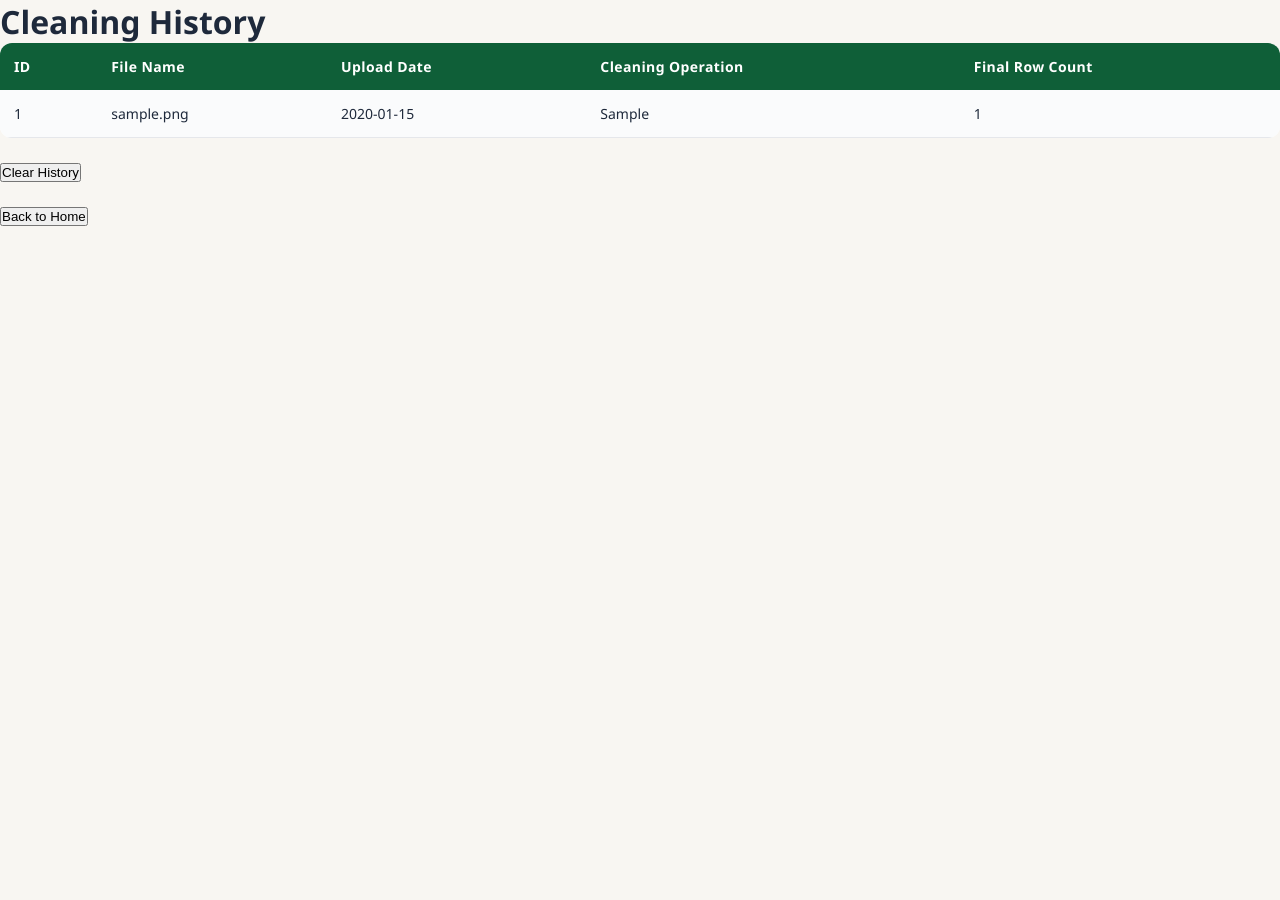
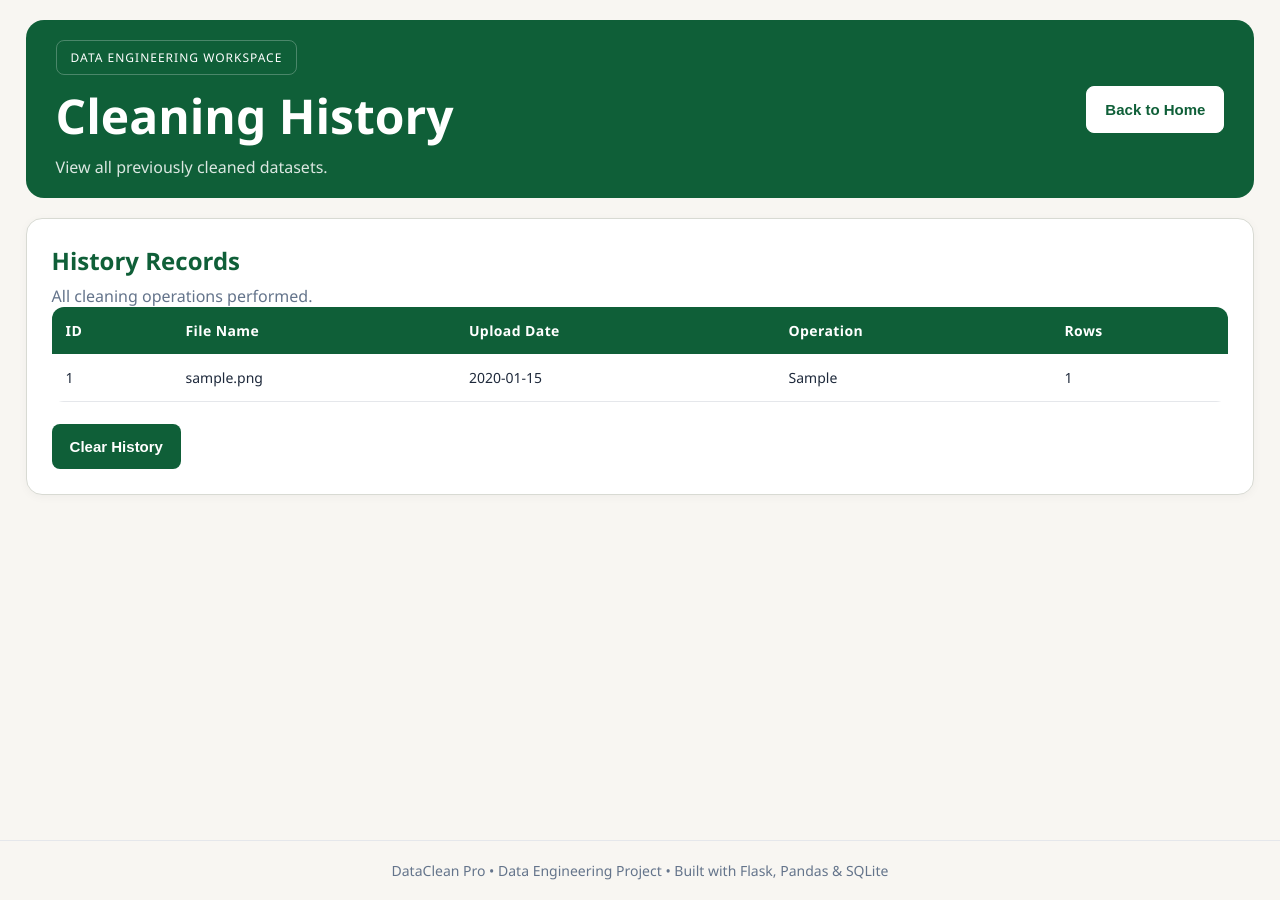
Before and after one commit to karthik-k11/DataClean-Pro, a Flask app: page /history in a window 1280 px wide. Before the commit the page ends 226 px from the top, so only its background shows below. Run offline with Flask 3, Linux system fonts and the light colour scheme; tables that the repository leaves empty hold one stand-in row (values such as "Sample post").

Commit message:
History page layouts updated

```diff
--- a/static/style.css
+++ b/static/style.css
@@ -730,3 +730,24 @@ input[type="file"]{
 
     padding:10px;
 }
+.footer{
+
+    margin-top:40px;
+
+    padding:20px;
+
+    text-align:center;
+
+    color:#64748B;
+
+    border-top:1px solid #E5E7EB;
+
+    font-size:14px;
+
+    background:#F8F6F2;
+}
+
+.footer p{
+
+    margin:0;
+}
--- a/templates/history.html
+++ b/templates/history.html
@@ -1,59 +1,147 @@
 <!DOCTYPE html>
 <html lang="en">
+
 <head>
+
     <meta charset="UTF-8">
     <meta name="viewport" content="width=device-width, initial-scale=1.0">
+
     <title>Cleaning History</title>
 
     <link rel="stylesheet" href="{{ url_for('static', filename='style.css') }}">
+
 </head>
+
 <body>
 
-<div class="container">
+<div class="page-wrapper">
 
-    <h1>Cleaning History</h1>
+<div class="dashboard">
 
-    <table class="table">
+    <header class="topbar">
 
-        <tr>
-            <th>ID</th>
-            <th>File Name</th>
-            <th>Upload Date</th>
-            <th>Cleaning Operation</th>
-            <th>Final Row Count</th>
-        </tr>
+        <div class="brand-section">
 
-        {% for row in history %}
+            <div class="app-tag">
+                DATA ENGINEERING WORKSPACE
+            </div>
 
-        <tr>
-            <td>{{ row[0] }}</td>
-            <td>{{ row[1] }}</td>
-            <td>{{ row[2] }}</td>
-            <td>{{ row[3] }}</td>
-            <td>{{ row[4] }}</td>
-        </tr>
+            <h1>Cleaning History</h1>
 
-        {% endfor %}
+            <p>
+                View all previously cleaned datasets.
+            </p>
 
-    </table>
+        </div>
 
-    <br>
+        <div class="header-actions">
 
-    <form method="POST">
-        <button type="submit">
-            Clear History
-        </button>
-    </form>
+            <a href="/">
+                <button type="button" class="secondary-btn">
+                    Back to Home
+                </button>
+            </a>
 
-    <br>
+        </div>
 
-    <a href="/">
-        <button type="button">
-            Back to Home
-        </button>
-    </a>
+    </header>
+
+    <div class="glass-card">
+
+        <div class="section-header">
+
+            <h2>History Records</h2>
+
+            <p>
+                All cleaning operations performed.
+            </p>
+
+        </div>
+
+        {% if history %}
+
+        <div class="table-wrapper">
+
+            <table class="table">
+
+                <thead>
+
+                <tr>
+
+                    <th>ID</th>
+                    <th>File Name</th>
+                    <th>Upload Date</th>
+                    <th>Operation</th>
+                    <th>Rows</th>
+
+                </tr>
+
+                </thead>
+
+                <tbody>
+
+                {% for row in history %}
+
+                <tr>
+
+                    <td>{{ row[0] }}</td>
+                    <td>{{ row[1] }}</td>
+                    <td>{{ row[2] }}</td>
+                    <td>{{ row[3] }}</td>
+                    <td>{{ row[4] }}</td>
+
+                </tr>
+
+                {% endfor %}
+
+                </tbody>
+
+            </table>
+
+        </div>
+
+        {% else %}
+
+        <div class="empty-history">
+
+            <h3>No Cleaning History</h3>
+
+            <p>
+                Upload and clean a dataset to create history records.
+            </p>
+
+        </div>
+
+        {% endif %}
+
+        <br>
+
+        <form method="POST">
+
+            <button type="submit" class="primary-btn">
+
+                Clear History
+
+            </button>
+
+        </form>
+
+    </div>
 
 </div>
 
+</div>
+
+<footer class="footer">
+
+    <p>
+
+        DataClean Pro • Data Engineering Project • Built with Flask, Pandas & SQLite
+
+    </p>
+
+</footer>
+
 </body>
+
 </html>
```
Also changed, not shown: templates/index.html (+12 -0 lines).
